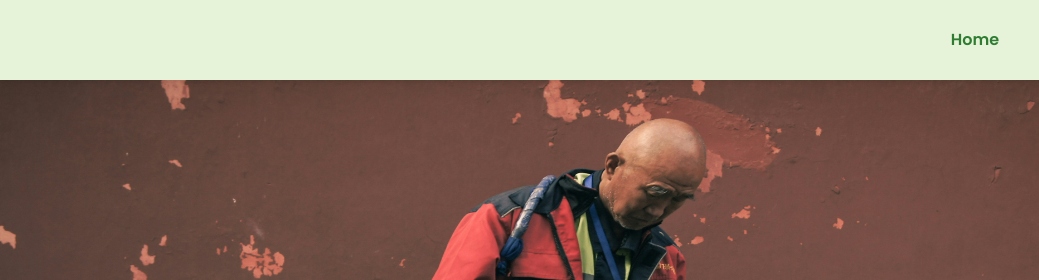
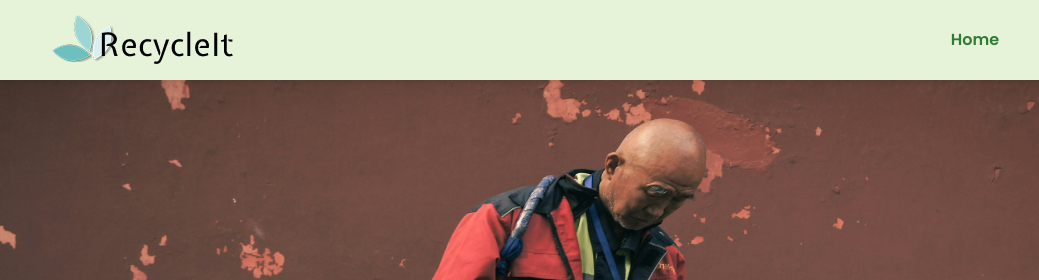
Before and after one commit to rahulsahu8767/waste_management-frontend, a plain HTML site: page index.html in a window 1280 px wide. Shown: the top 280 px of the page, 0-1039 px from the left. Drawn offline with nearby package versions, Linux system fonts and the light colour scheme; files whose address does not match are found by name; a web font is replaced by a local one.

Commit message:
Update index.html

```diff
--- a/index.html
+++ b/index.html
@@ -16,7 +16,7 @@
     <header>
         <nav>
             <div class="logo">
-                <img src="image/headlogo.png" alt="">
+                <img src="headlogo.png" alt="">
             </div>
             <div class="menu">
                 <ul>
```
